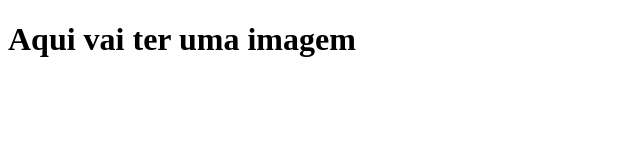
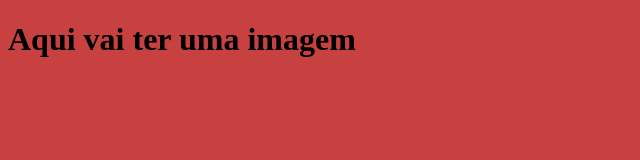
Before and after one commit to Eloa-Melo/site-sala-2anoB, a plain HTML site: page INDEX.HTML in a window 1280 px wide. Shown: the whole page, without its empty margins (0-640 px from the left). Drawn offline with Linux system fonts and the light colour scheme.

Commit message:
Update STYLE.CSS

```diff
--- a/STYLE.CSS
+++ b/STYLE.CSS
@@ -1,3 +1,3 @@
 body{
-    border-block-start-color: #C84141;
+  background-color: #C84141;
 }
```
